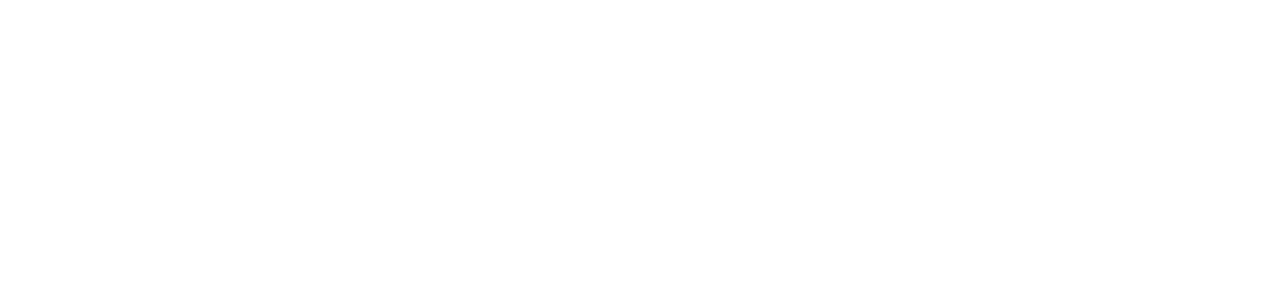
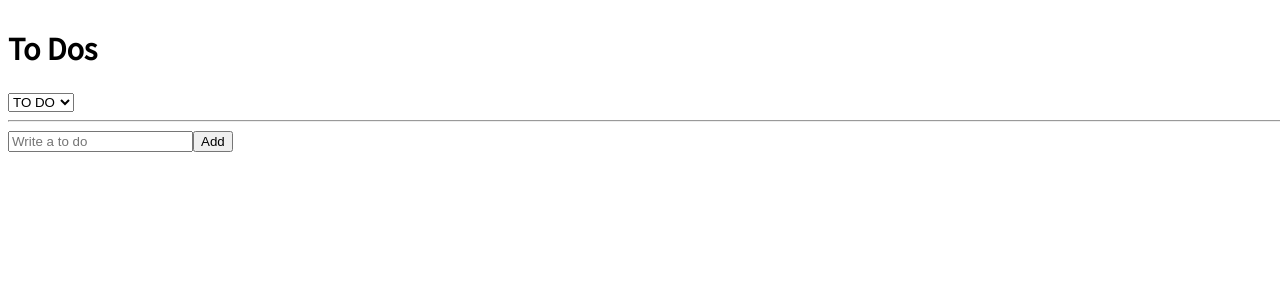
Before and after one commit to jiyun-par/todolist, a React (Create React App) app: page / in a window 1280 px wide. Shown: the top 300 px of the page. Built offline with nearby package versions, Linux system fonts and the light colour scheme.

Commit message:
add todolist app

```diff
--- a/package.json
+++ b/package.json
@@ -12,6 +12,7 @@
     "@types/react-dom": "^18.0.5",
     "react": "^18.1.0",
     "react-dom": "^18.1.0",
+    "react-hook-form": "^7.32.0",
     "react-query": "^3.39.1",
     "react-router-dom": "^6.3.0",
     "react-scripts": "5.0.1",
--- a/src/App.tsx
+++ b/src/App.tsx
@@ -1,4 +1,5 @@
 import { createGlobalStyle } from "styled-components";
+import ToDoList from "./ToDoList";
 
 const GlobalStyle = createGlobalStyle`
 @import url('https://fonts.googleapis.com/css2?family=Source+Sans+Pro:wght@300;400&display=swap');
@@ -26,6 +27,7 @@
 	return (
 		<>
 			<GlobalStyle />
+			<ToDoList />
 		</>
 	);
 }
--- /dev/null
+++ b/src/ToDoList.tsx
@@ -0,0 +1,33 @@
+import { useRecoilValue, useRecoilState } from "recoil";
+import { Categories, categoryState, toDoSelector } from "./atoms";
+import CreateToDo from "./components/CreateToDo";
+import ToDo from "./components/ToDo";
+
+function ToDoList() {
+	const toDos = useRecoilValue(toDoSelector);
+	const [category, setCategory] = useRecoilState(categoryState);
+	const onInput = (event: React.FormEvent<HTMLSelectElement>) => {
+		const {
+			currentTarget: { value },
+		} = event;
+		setCategory(value as any);
+	};
+
+	return (
+		<div>
+			<h1>To Dos</h1>
+			<select value={category} onInput={onInput}>
+				<option value={Categories.TO_DO}>TO DO</option>
+				<option value={Categories.DOING}>DOING</option>
+				<option value={Categories.DONE}>DONE</option>
+			</select>
+			<hr />
+			<CreateToDo />
+			{toDos?.map((todo) => (
+				<ToDo key={todo.id} {...todo} />
+			))}
+		</div>
+	);
+}
+
+export default ToDoList;
--- /dev/null
+++ b/src/atoms.tsx
@@ -0,0 +1,33 @@
+import { atom, selector } from "recoil";
+//first arg useRecoilValue(getvalue), sec arg useSetRecoilState(modify value)
+
+export enum Categories {
+	"TO_DO" = "TO_DO",
+	"DOING" = "DOING",
+	"DONE" = "DONE",
+}
+export interface IToDo {
+	text: string;
+	id: number;
+	category: Categories;
+}
+
+export const categoryState = atom<Categories>({
+	key: "category",
+	default: Categories.TO_DO,
+});
+
+export const toDoState = atom<IToDo[]>({
+	key: "toDo",
+	default: [],
+});
+
+export const toDoSelector = selector({
+	key: "toDoSelector",
+	get: ({ get }) => {
+		const toDos = get(toDoState);
+		const category = get(categoryState);
+		return toDos.filter((toDo) => toDo.category === category);
+	},
+});
+//selector 기존의 atom의 output을 변형시켜준다
--- /dev/null
+++ b/src/components/CreateToDo.tsx
@@ -0,0 +1,38 @@
+import { useForm } from "react-hook-form";
+import { useRecoilState, useRecoilValue, useSetRecoilState } from "recoil";
+import { categoryState, toDoState } from "../atoms";
+
+interface IForm {
+	toDo: string;
+}
+
+function CreateToDo() {
+	const setToDos = useSetRecoilState(toDoState);
+	const category = useRecoilValue(categoryState);
+	const {
+		register,
+		handleSubmit,
+		setValue,
+		formState: { errors },
+	} = useForm<IForm>();
+
+	const onSubmit = ({ toDo }: IForm) => {
+		setToDos((oldToDos) => [
+			{ text: toDo, id: Date.now(), category },
+			...oldToDos,
+		]);
+		setValue("toDo", "");
+	};
+	return (
+		<form onSubmit={handleSubmit(onSubmit)}>
+			<input
+				{...register("toDo", { required: "Please write todolist" })}
+				placeholder="Write a to do"
+			/>
+			<span>{errors?.toDo?.message}</span>
+			<button>Add</button>
+		</form>
+	);
+}
+
+export default CreateToDo;
--- /dev/null
+++ b/src/components/ToDo.tsx
@@ -0,0 +1,48 @@
+import { useSetRecoilState } from "recoil";
+import { Categories, IToDo, toDoState } from "../atoms";
+function ToDo(props: IToDo) {
+	const setToDos = useSetRecoilState(toDoState);
+
+	const onClick = (event: React.MouseEvent<HTMLButtonElement>) => {
+		const {
+			currentTarget: { name },
+		} = event;
+		setToDos((oldToDos) => {
+			const targetIndex = oldToDos.findIndex(
+				(toDo) => toDo.id === props.id
+			);
+			const newToDo = {
+				text: props.text,
+				id: props.id,
+				//만약 event로 name을 받아오지 않고 arg 직접 값을 넣어줬으면 as any는 사용하지 않아도 된다
+				category: name as any,
+			};
+			return [
+				...oldToDos.slice(0, targetIndex),
+				newToDo,
+				...oldToDos.slice(targetIndex + 1),
+			];
+		});
+	};
+	return (
+		<li>
+			{props.text}
+			{props.category !== Categories.DOING && (
+				<button name={Categories.DOING} onClick={onClick}>
+					DOING
+				</button>
+			)}
+			{props.category !== Categories.TO_DO && (
+				<button name={Categories.TO_DO} onClick={onClick}>
+					TO DO
+				</button>
+			)}
+			{props.category !== Categories.DONE && (
+				<button name={Categories.DONE} onClick={onClick}>
+					DONE
+				</button>
+			)}
+		</li>
+	);
+}
+export default ToDo;
--- a/src/index.tsx
+++ b/src/index.tsx
@@ -3,14 +3,15 @@
 import { ThemeProvider } from "styled-components";
 import { theme } from "./theme";
 import App from "./App";
+import { RecoilRoot } from "recoil";
 
 const root = ReactDOM.createRoot(
 	document.getElementById("root") as HTMLElement
 );
 root.render(
-	<React.StrictMode>
+	<RecoilRoot>
 		<ThemeProvider theme={theme}>
 			<App />
 		</ThemeProvider>
-	</React.StrictMode>
+	</RecoilRoot>
 );
```
Also changed, not shown: 2 other files (tests, documents, lock files or other folders).
